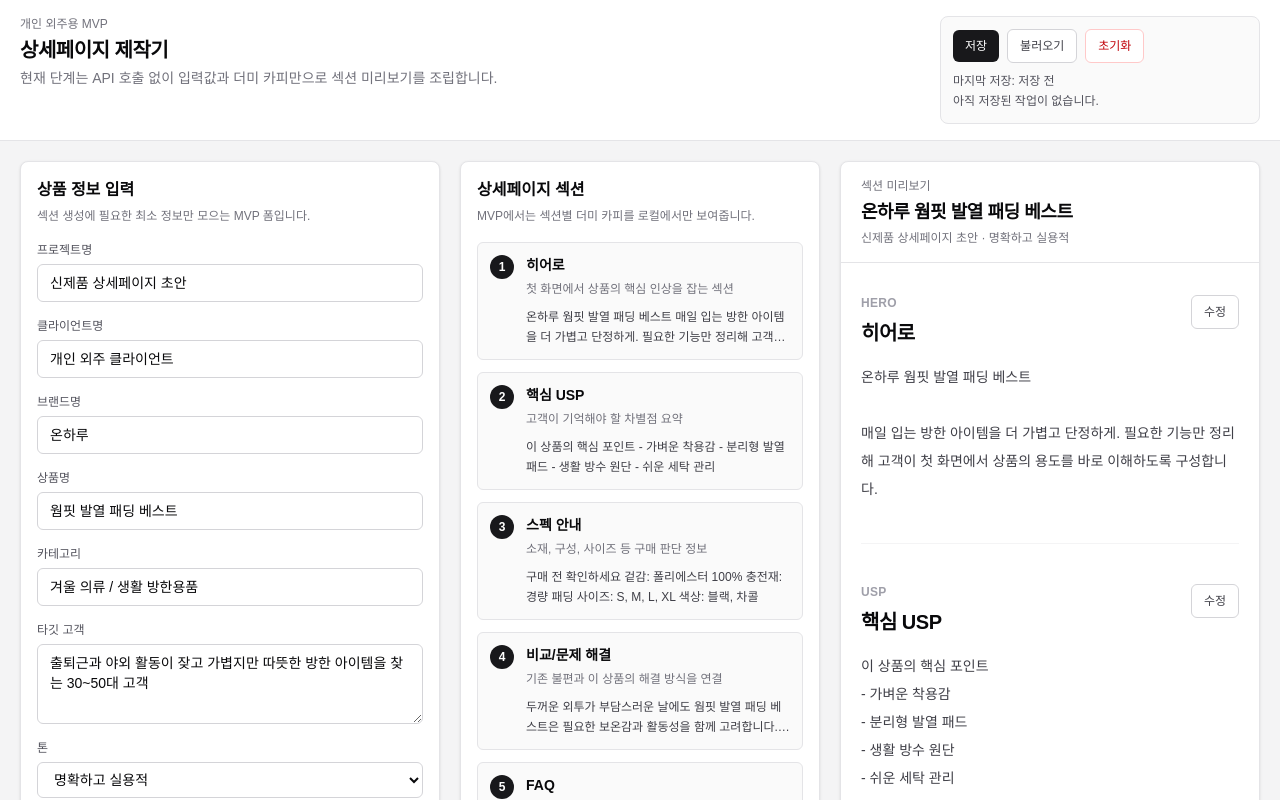
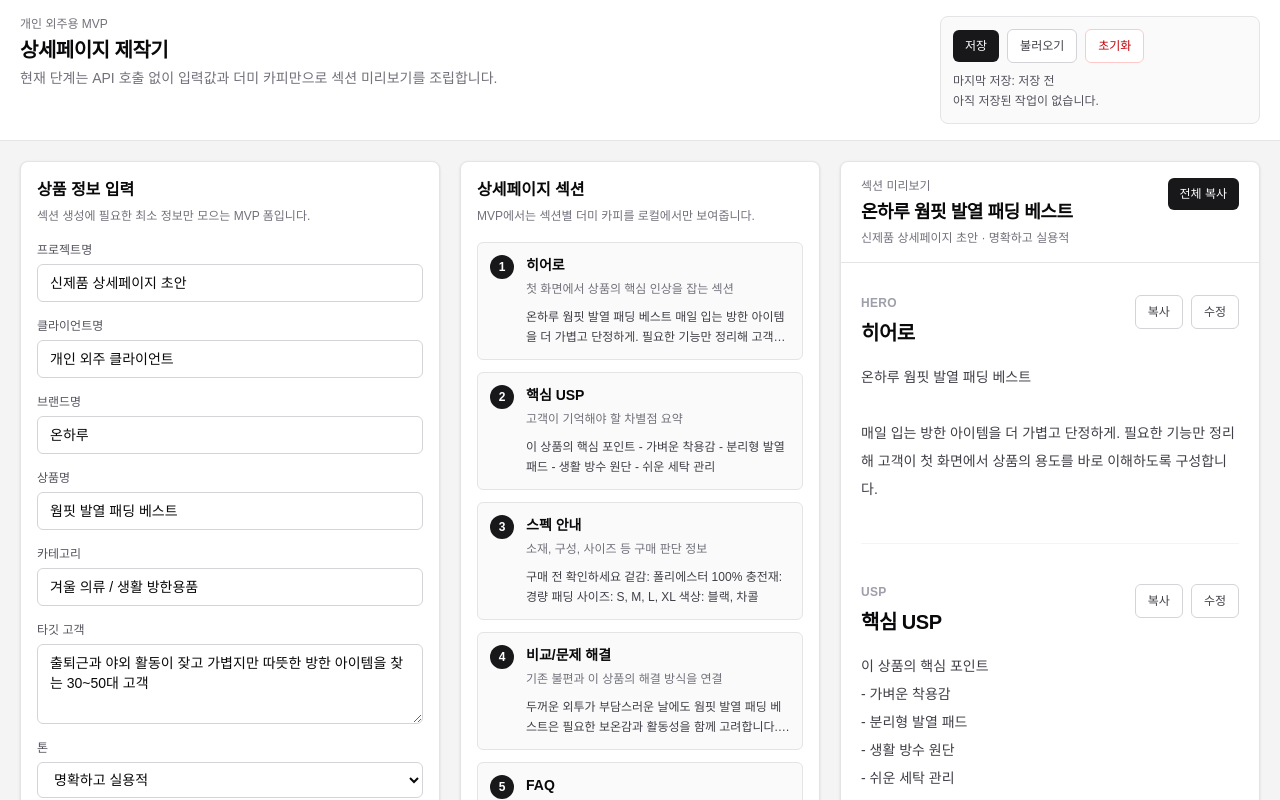
Before and after one commit to one-and1/detail-page-maker, a Next.js app: page / in a window 1280 px wide. Shown: the top 800 px of the page. Built offline with nearby package versions, Linux system fonts and the light colour scheme.

Commit message:
상세페이지 복사기능 추가

```diff
--- a/src/components/detail-preview.tsx
+++ b/src/components/detail-preview.tsx
@@ -1,6 +1,6 @@
 "use client";
 
-import { useState } from "react";
+import { useEffect, useRef, useState } from "react";
 import type { DetailSection, ProductInfo } from "@/src/types";
 
 type Props = {
@@ -16,6 +16,19 @@ const toneLabel: Record<ProductInfo["tone"], string> = {
   minimal: "미니멀",
 };
 
+type CopyTarget = "all" | DetailSection["id"];
+type CopyStatus = {
+  kind: "success" | "error";
+  target: CopyTarget;
+  message: string;
+} | null;
+
+const formatSectionForCopy = (section: DetailSection) =>
+  `${section.title}\n\n${section.copy.trim()}`;
+
+const formatAllSectionsForCopy = (sections: DetailSection[]) =>
+  sections.map(formatSectionForCopy).join("\n\n---\n\n");
+
 export function DetailPreview({
   product,
   sections,
@@ -25,6 +38,50 @@ export function DetailPreview({
     DetailSection["id"] | null
   >(null);
   const [draftCopy, setDraftCopy] = useState("");
+  const [copyStatus, setCopyStatus] = useState<CopyStatus>(null);
+  const copyMessageTimeoutRef = useRef<number | null>(null);
+
+  useEffect(() => {
+    return () => {
+      if (copyMessageTimeoutRef.current) {
+        window.clearTimeout(copyMessageTimeoutRef.current);
+      }
+    };
+  }, []);
+
+  const showCopyStatus = (status: Exclude<CopyStatus, null>) => {
+    setCopyStatus(status);
+
+    if (copyMessageTimeoutRef.current) {
+      window.clearTimeout(copyMessageTimeoutRef.current);
+    }
+
+    copyMessageTimeoutRef.current = window.setTimeout(() => {
+      setCopyStatus(null);
+      copyMessageTimeoutRef.current = null;
+    }, 1800);
+  };
+
+  const copyText = async (text: string, target: CopyTarget) => {
+    try {
+      if (
+        typeof window === "undefined" ||
+        typeof navigator === "undefined" ||
+        !navigator.clipboard?.writeText
+      ) {
+        throw new Error("Clipboard API is unavailable.");
+      }
+
+      await navigator.clipboard.writeText(text);
+      showCopyStatus({ kind: "success", target, message: "복사 완료" });
+    } catch {
+      showCopyStatus({
+        kind: "error",
+        target,
+        message: "복사에 실패했습니다. 브라우저 권한을 확인해 주세요.",
+      });
+    }
+  };
 
   const startEditing = (section: DetailSection) => {
     setEditingSectionId(section.id);
@@ -44,6 +101,8 @@ export function DetailPreview({
   return (
     <article className="min-w-0 rounded-lg border border-zinc-200 bg-white shadow-sm">
       <header className="border-b border-zinc-200 px-5 py-4">
+        <div className="flex flex-col gap-3 sm:flex-row sm:items-start sm:justify-between">
+          <div className="min-w-0">
             <p className="text-xs font-medium text-zinc-500">섹션 미리보기</p>
             <h2 className="mt-1 text-lg font-semibold tracking-tight">
               {product.brandName} {product.productName}
@@ -51,6 +110,29 @@ export function DetailPreview({
             <p className="mt-1 text-xs text-zinc-500">
               {product.projectName} · {toneLabel[product.tone]}
             </p>
+          </div>
+          <div className="flex shrink-0 flex-col items-start gap-2 sm:items-end">
+            <button
+              type="button"
+              className="rounded-md bg-zinc-900 px-3 py-2 text-xs font-medium text-white transition hover:bg-zinc-700"
+              onClick={() => copyText(formatAllSectionsForCopy(sections), "all")}
+            >
+              전체 복사
+            </button>
+            {copyStatus?.target === "all" ? (
+              <p
+                className={
+                  copyStatus.kind === "success"
+                    ? "text-xs font-medium text-emerald-700"
+                    : "text-xs font-medium text-red-700"
+                }
+                role="status"
+              >
+                {copyStatus.message}
+              </p>
+            ) : null}
+          </div>
+        </div>
       </header>
 
       <div className="mx-auto max-w-2xl px-5 py-8">
@@ -68,15 +150,38 @@ export function DetailPreview({
                   {section.title}
                 </h3>
               </div>
+              <div className="flex shrink-0 flex-col items-end gap-2">
+                <div className="flex flex-wrap justify-end gap-2">
+                  <button
+                    type="button"
+                    className="rounded-md border border-zinc-300 bg-white px-3 py-2 text-xs font-medium text-zinc-700 transition hover:border-zinc-400 hover:bg-zinc-100"
+                    onClick={() => copyText(formatSectionForCopy(section), section.id)}
+                  >
+                    복사
+                  </button>
                   {editingSectionId !== section.id ? (
                     <button
                       type="button"
-                  className="shrink-0 rounded-md border border-zinc-300 bg-white px-3 py-2 text-xs font-medium text-zinc-700 transition hover:border-zinc-400 hover:bg-zinc-100"
+                      className="rounded-md border border-zinc-300 bg-white px-3 py-2 text-xs font-medium text-zinc-700 transition hover:border-zinc-400 hover:bg-zinc-100"
                       onClick={() => startEditing(section)}
                     >
                       수정
                     </button>
                   ) : null}
+                </div>
+                {copyStatus?.target === section.id ? (
+                  <p
+                    className={
+                      copyStatus.kind === "success"
+                        ? "text-xs font-medium text-emerald-700"
+                        : "text-xs font-medium text-red-700"
+                    }
+                    role="status"
+                  >
+                    {copyStatus.message}
+                  </p>
+                ) : null}
+              </div>
             </div>
 
             {editingSectionId === section.id ? (
```
Lines whose indentation alone changed are shown as unchanged.
